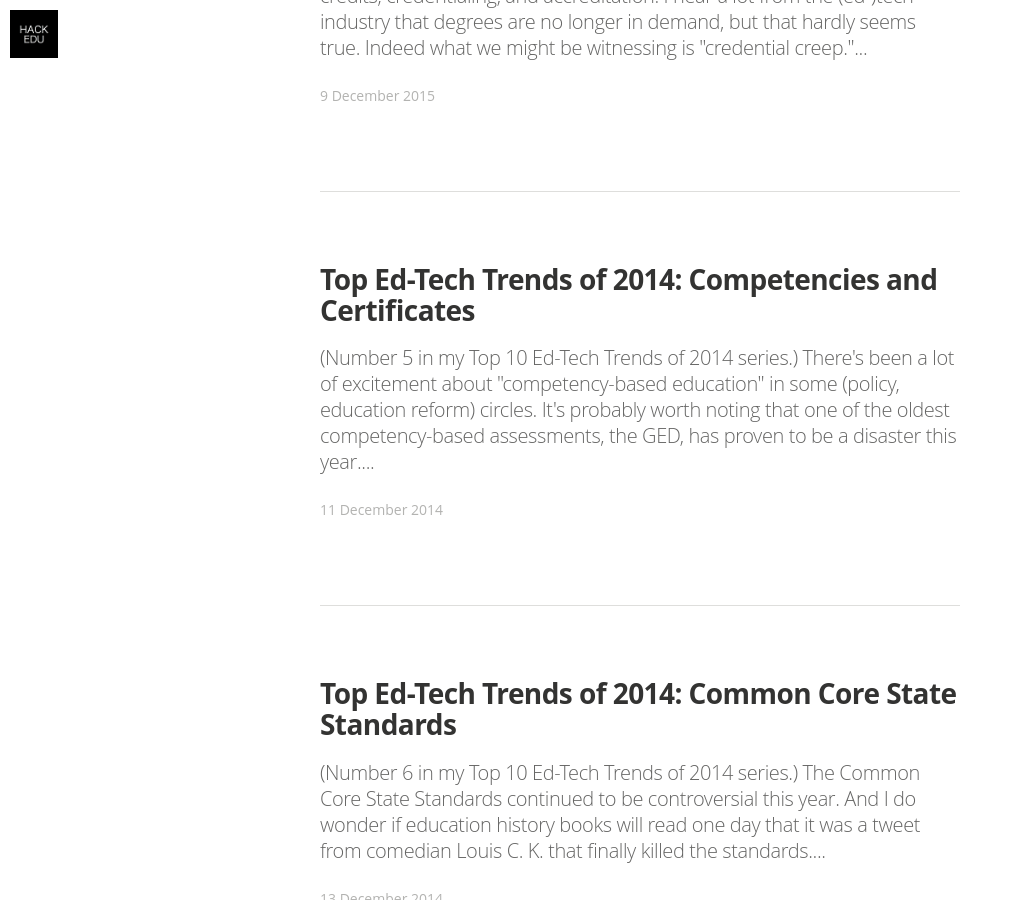
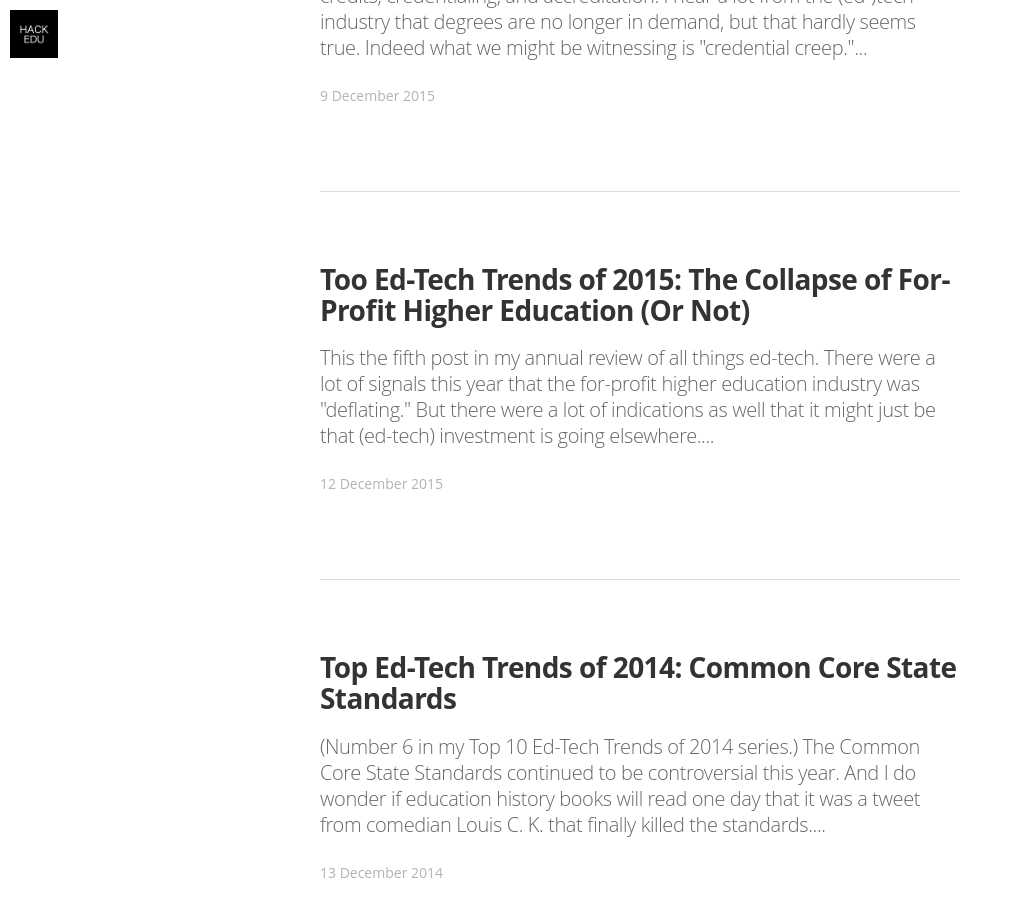
Before and after one commit to HackEducation/Writing, a Jekyll site: the page built from index.html, in a window 1280 px wide and 900 px high, scrolled down 15858 px. Shown: the whole window, without its empty margins (0-1013 px from the left). Built offline with Jekyll 4.4.1, drawn with Linux system fonts in a browser that asks for light colours; nearby versions of some CDN libraries; some web fonts are replaced; Markdown is read by kramdown in place of the engine named in the settings; the list of posts is cut into pages by our own code.

Commit message:
update index

```diff
--- a/index.html
+++ b/index.html
@@ -941,20 +941,16 @@ layout: default
 
         <article class="post" itemscope itemtype="http://schema.org/BlogPosting" role="article">
           <div class="article-item">
-
             <header class="post-header">
-              <h2 class="post-title" itemprop="name"><a href="http://2014trends.hackeducation.com/competency.html" itemprop="url">Top Ed-Tech Trends of 2014: Competencies and Certificates</a></h2>
+              <h2 class="post-title" itemprop="name"><a href="http://hackeducation.com/2015/12/12/trends-for-profits/" itemprop="url">Too Ed-Tech Trends of 2015: The Collapse of For-Profit Higher Education (Or Not)</a></h2>
             </header>
-
             <section class="post-excerpt" itemprop="description">
-              <p>(Number 5 in my Top 10 Ed-Tech Trends of 2014 series.) There's been a lot of excitement about "competency-based education" in some (policy, education reform) circles. It's probably worth noting that one of the oldest competency-based assessments, the GED, has proven to be a disaster this year....</p>
+              <p>This the fifth post in my annual review of all things ed-tech. There were a lot of signals this year that the for-profit higher education industry was "deflating." But there were a lot of indications as well that it might just be that (ed-tech) investment is going elsewhere....</p>
             </section>
-
             <div class="post-meta">
-              <time datetime="11 December 2014">11 December 2014</time>
+              <time datetime="12 December 2015">12 December 2015</time>
   <!--            <span class="post-tags-set">on <span class="post-tag-">, <a href="/tag/"></a></span></span>-->
             </div>
-
           <div>
         </article>
 
```
